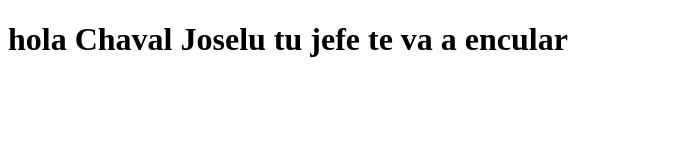
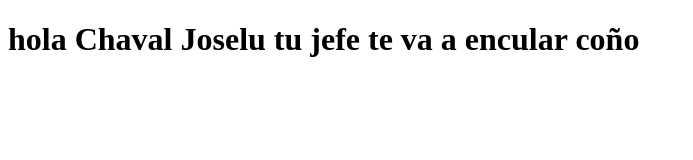
Before and after one commit to joseluisth01/proyectofinal, a React (Vite) app in the folder frontcine/: page / in a window 1280 px wide. Shown: the top 160 px of the page, without its empty margins (0-693 px from the left). Built offline with nearby package versions, Linux system fonts and the light colour scheme.

Commit message:
probatinia

```diff
--- a/frontcine/src/App.jsx
+++ b/frontcine/src/App.jsx
@@ -7,7 +7,7 @@ function App() {
 
   return (
     <>
-      <h1>hola Chaval Joselu tu jefe te va a encular</h1>
+      <h1>hola Chaval Joselu tu jefe te va a encular coño</h1>
     </>
   )
 }
```
Also changed, not shown: 2 other files (tests, documents, lock files or other folders).
